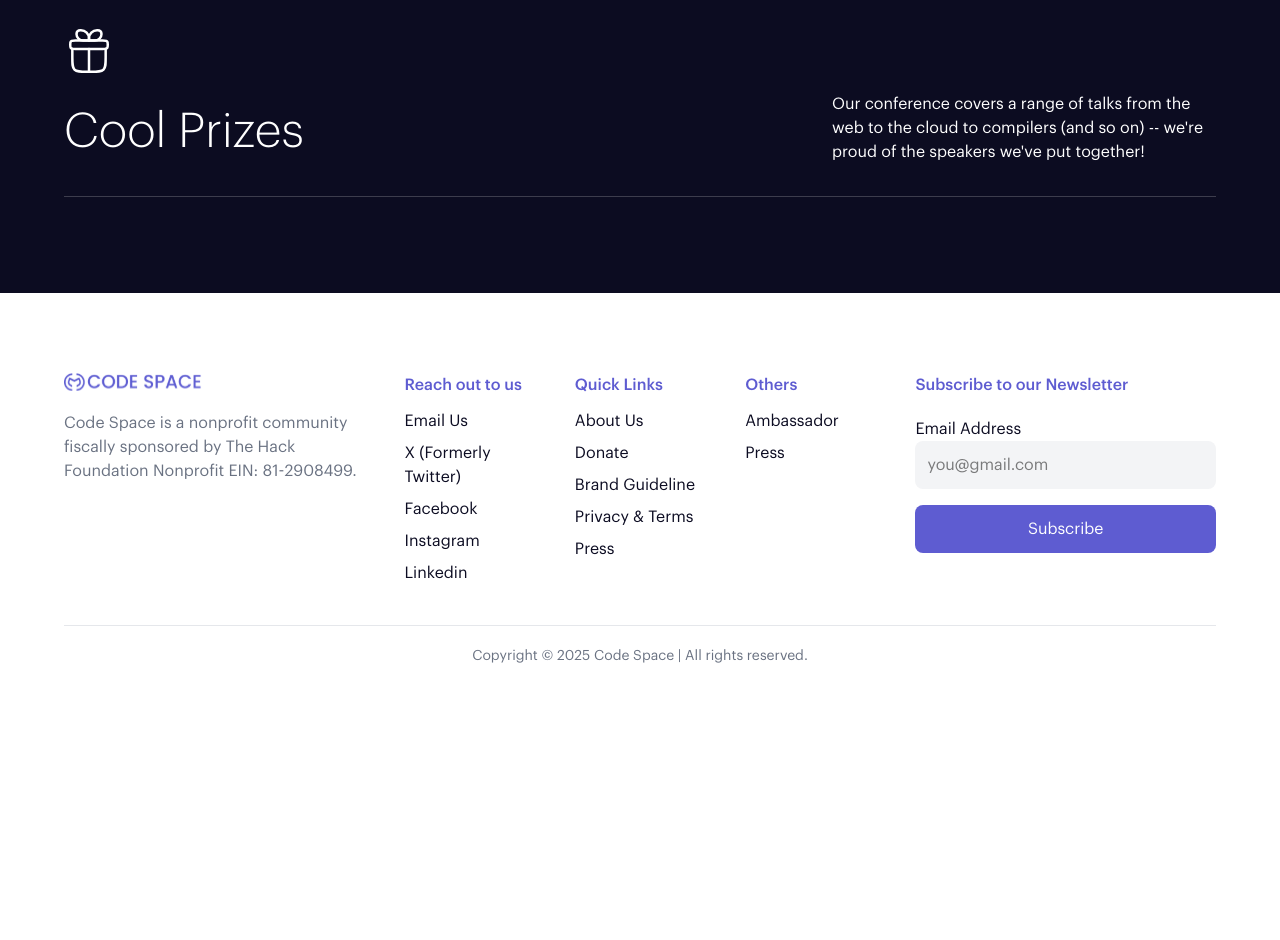
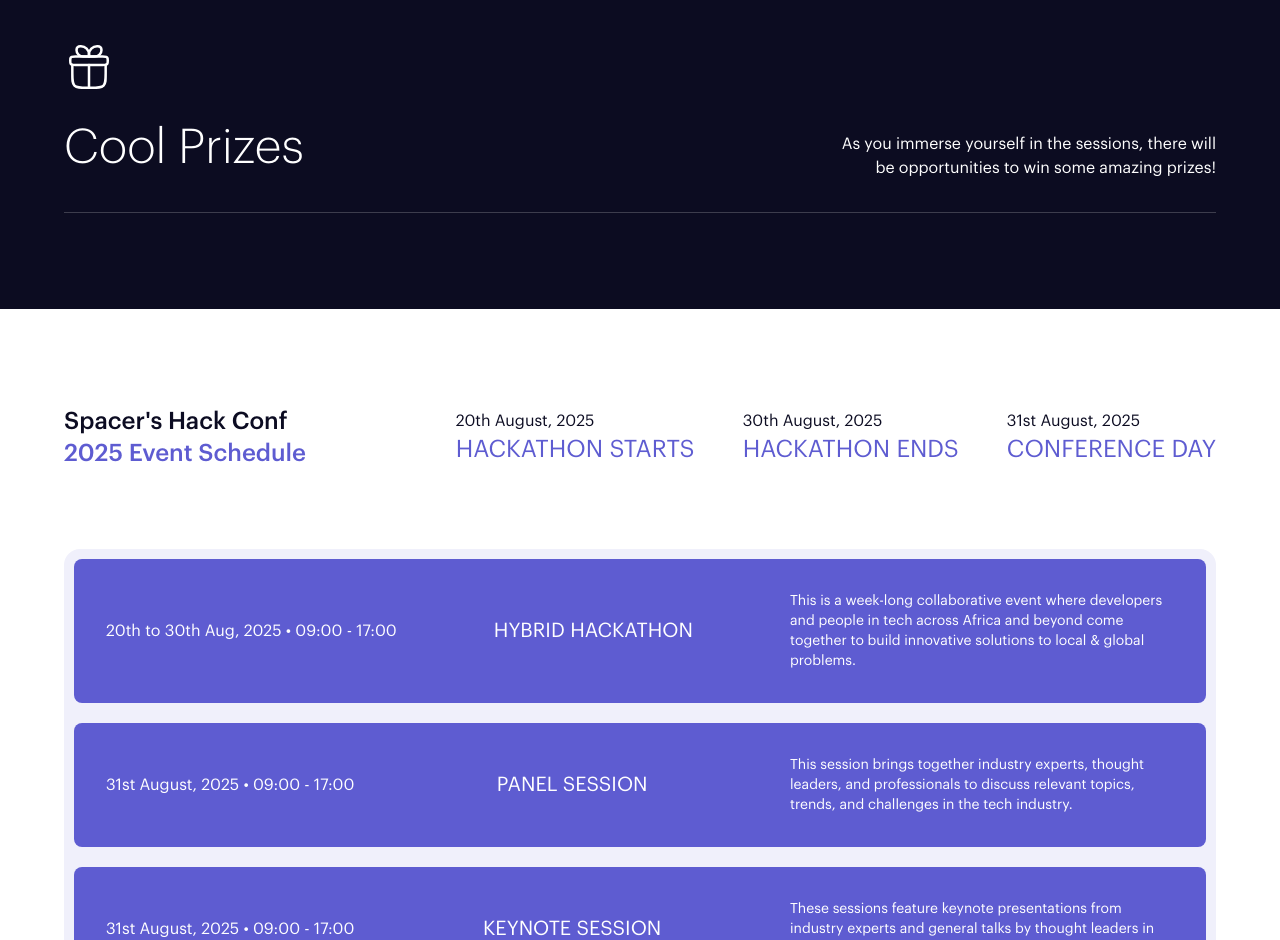
Before and after one commit to preciouskayili/SpacersHack25, a Next.js app: page / in a window 1280 px wide. Shown: the part 2840-3780 px from the top of the page. Before the commit the page ends 3526 px from the top, so only its background shows below. Built offline with nearby package versions, Linux system fonts and the light colour scheme; no server answers.

Commit message:
Another day, another section

```diff
--- a/src/app/page.tsx
+++ b/src/app/page.tsx
@@ -1,5 +1,6 @@
 import Container from "@/components/container";
 import EventHighlights from "@/components/Index/EventHighlights";
+import Schedule from "@/components/Index/Schedule";
 import ThemeAndActivities from "@/components/Index/ThemeAndActivities";
 import NavBar from "@/components/nav-bar";
 import { Button } from "@/components/ui/button";
@@ -69,6 +70,7 @@ export default function Home() {
       </Container>
       <EventHighlights />
       <ThemeAndActivities />
+      <Schedule />
     </>
   );
 }
--- /dev/null
+++ b/src/components/Index/Schedule.tsx
@@ -0,0 +1,70 @@
+import Container from "../container";
+
+export default function Schedule() {
+  const scheduleItems = [
+    {
+      time: "20th to 30th Aug, 2025 • 09:00 - 17:00",
+      title: "Hybrid Hackathon",
+      description:
+        "This is a week-long collaborative event where developers and people in tech across Africa and beyond come together to build innovative solutions to local & global problems.",
+    },
+    {
+      time: "31st August, 2025 • 09:00 - 17:00",
+      title: "Panel Session",
+      description:
+        "This session brings together industry experts, thought leaders, and professionals to discuss relevant topics, trends, and challenges in the tech industry.",
+    },
+    {
+      time: "31st August, 2025 • 09:00 - 17:00",
+      title: "Keynote Session",
+      description:
+        "These sessions feature keynote presentations from industry experts and general talks by thought leaders in their respective industries.",
+    },
+    {
+      time: "31st August, 2025 • 09:00 - 17:00",
+      title: "Product Showcase",
+      description:
+        "This showcase is a session where participants can present their ideas, prototypes or demos of disruptive solutions addressing a wide range of domain problems in their communities.",
+    },
+  ];
+
+  return (
+    <Container className="py-24">
+      <div className="flex justify-between">
+        <div className="text-2xl font-medium">
+          <h3>{"Spacer's Hack Conf"}</h3>
+          <h3 className="text-primary">2025 Event Schedule</h3>
+        </div>
+
+        <div className="flex items-center gap-12">
+          <div className="">
+            <h3>{"20th August, 2025"}</h3>
+            <h3 className="text-primary text-2xl uppercase">
+              Hackathon Starts
+            </h3>
+          </div>
+          <div className="">
+            <h3>{"30th August, 2025"}</h3>
+            <h3 className="text-primary text-2xl uppercase">Hackathon Ends</h3>
+          </div>
+          <div className="">
+            <h3>{"31st August, 2025"}</h3>
+            <h3 className="text-primary text-2xl uppercase">Conference Day</h3>
+          </div>
+        </div>
+      </div>
+      <div className="flex flex-col gap-y-5 mt-20 bg-[#F0F0FB] w-full rounded-2xl p-2.5">
+        {scheduleItems.map((item, idx) => (
+          <div
+            key={idx}
+            className="bg-primary text-white rounded-lg p-8 flex justify-between items-center"
+          >
+            <p>{item.time}</p>
+            <h3 className="text-xl uppercase">{item.title}</h3>
+            <p className="max-w-96 text-sm">{item.description}</p>
+          </div>
+        ))}
+      </div>
+    </Container>
+  );
+}
--- a/src/components/Index/ThemeAndActivities.tsx
+++ b/src/components/Index/ThemeAndActivities.tsx
@@ -131,7 +131,7 @@ export default function ThemeAndActivities() {
           </div>
         </div>
 
-        <div className="mt-12">
+        <div className="mt-16">
           <h5 className="justify-center text-white text-xl font-semibold uppercase leading-loose mb-8">
             Look forward to...
           </h5>
@@ -148,10 +148,8 @@ export default function ThemeAndActivities() {
                     </h1>
                   </div>
 
-                  <p className="max-w-96 w-full text-white">
-                    Our conference covers a range of talks from the web to the
-                    cloud to compilers (and so on) -- we're proud of the
-                    speakers we've put together!
+                  <p className="text-right max-w-96 w-full text-white">
+                    {item.description}
                   </p>
                 </div>
                 <div className="w-full bg-white/20 mt-8 h-px" />
```
